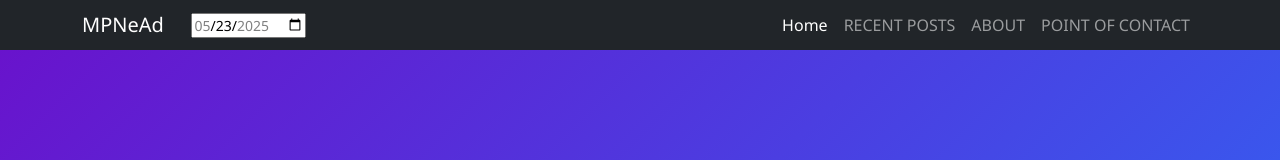
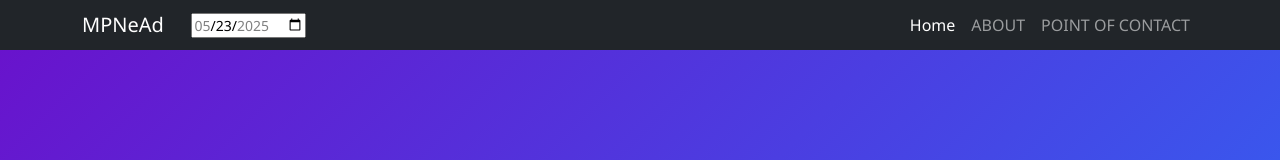
Before and after one commit to mpnads/mpnead, a plain HTML site: page index.html in a window 1280 px wide. Shown: the top 160 px of the page. Drawn offline with nearby package versions, Linux system fonts and the light colour scheme.

Commit message:
Update index.html

```diff
--- a/index.html
+++ b/index.html
@@ -244,7 +244,6 @@
     <div class="collapse navbar-collapse justify-content-end" id="navbarNav">
       <ul class="navbar-nav">
         <li class="nav-item"><a class="nav-link active" href="#">Home</a></li>
-        <li class="nav-item"><a class="nav-link" href="#recentposts">RECENT POSTS</a></li>
         <li class="nav-item"><a class="nav-link" href="#about">ABOUT</a></li>
         <li class="nav-item"><a class="nav-link" href="#poc">POINT OF CONTACT</a></li>
       </ul>
```
